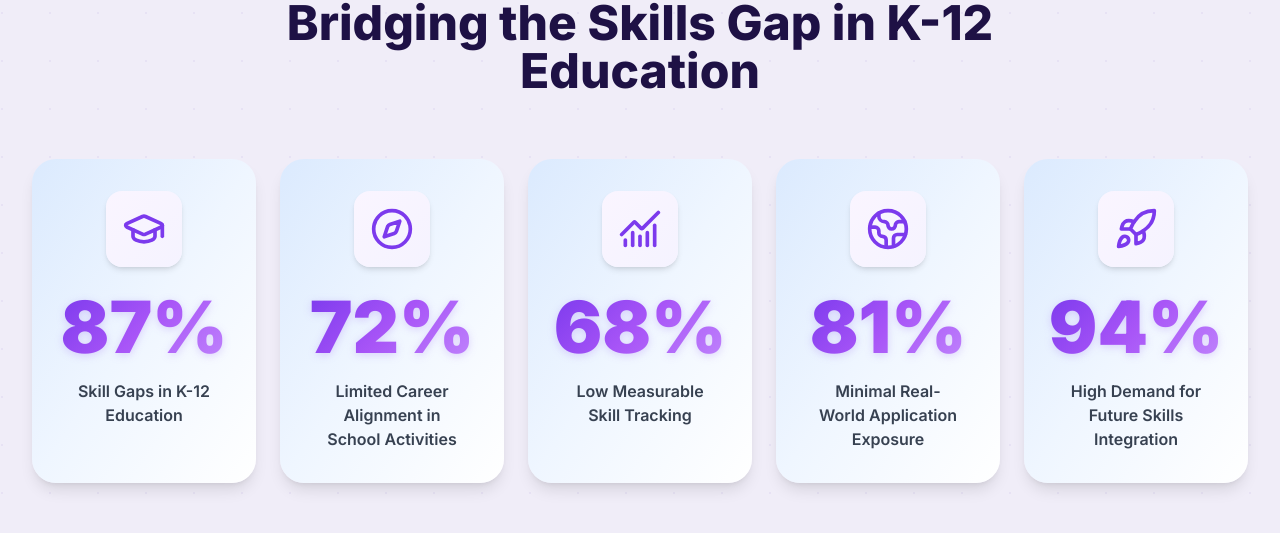
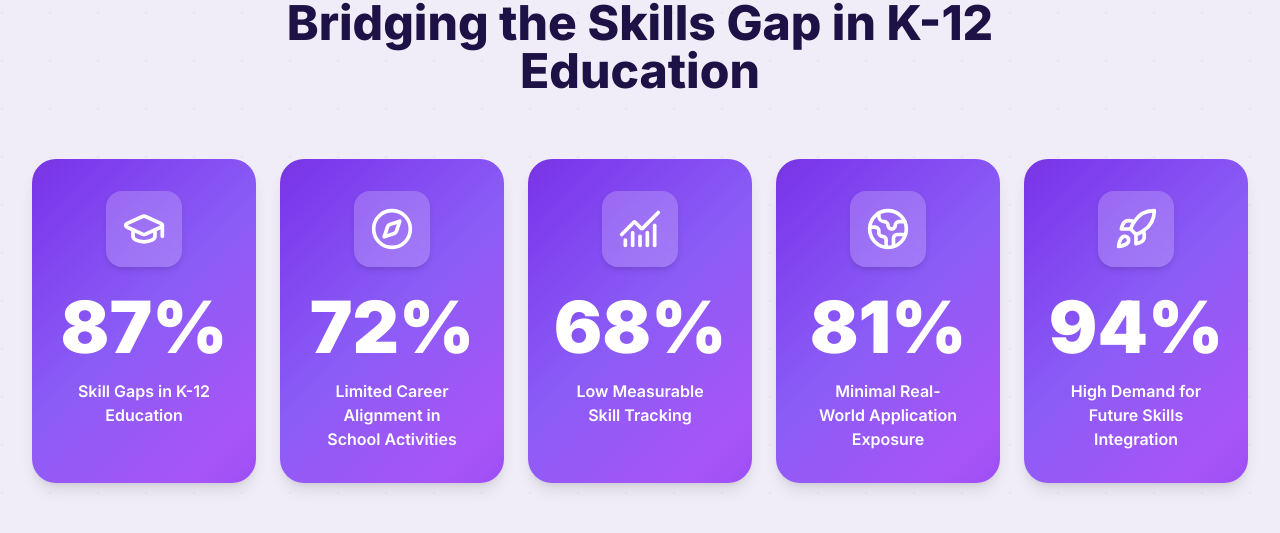
Before and after one commit to YogeshJat8965/skillzza-club, a React (Vite) app in the folder skillzza-club/: page / in a window 1280 px wide. Shown: the part 2062-2595 px from the top of the page. Built offline with nearby package versions, Linux system fonts and the light colour scheme.

Commit message:
adding motion gradient

```diff
--- a/skillzza-club/src/components/Challenge.jsx
+++ b/skillzza-club/src/components/Challenge.jsx
@@ -5,14 +5,6 @@ import { GraduationCap, Compass, ChartNoAxesCombined, Globe2, Rocket } from 'luc
 import { challenge } from '../data/content';
 
 const icons = [GraduationCap, Compass, ChartNoAxesCombined, Globe2, Rocket];
-
-const gradients = [
-  'linear-gradient(to bottom right, #DBEAFE, #EFF6FF, #FFFFFF)',
-  'linear-gradient(to bottom right, #DBEAFE, #EFF6FF, #FFFFFF)',
-  'linear-gradient(to bottom right, #DBEAFE, #EFF6FF, #FFFFFF)',
-  'linear-gradient(to bottom right, #DBEAFE, #EFF6FF, #FFFFFF)',
-  'linear-gradient(to bottom right, #DBEAFE, #EFF6FF, #FFFFFF)'
-];
 
 const AnimatedCounter = ({ value, inView }) => {
   const [count, setCount] = useState(0);
@@ -56,6 +48,26 @@ const Challenge = () => {
 
   return (
     <section className="relative py-8 lg:py-16 bg-[#F0EDF8]" ref={ref}>
+      {/* CSS Animation for moving gradient */}
+      <style>{`
+        @keyframes gradient-shift {
+          0% {
+            background-position: 0% 50%;
+          }
+          50% {
+            background-position: 100% 50%;
+          }
+          100% {
+            background-position: 0% 50%;
+          }
+        }
+        .animated-gradient {
+          background: linear-gradient(135deg, #6B21A8, #7C3AED, #8B5CF6, #A855F7, #7C3AED, #6B21A8);
+          background-size: 200% 200%;
+          animation: gradient-shift 8s ease infinite;
+        }
+      `}</style>
+
       {/* Subtle background pattern */}
       <div className="absolute inset-0 opacity-20" style={{
         backgroundImage: 'radial-gradient(circle at 2px 2px, #C4B5E2 1px, transparent 0)',
@@ -108,41 +120,33 @@ const Challenge = () => {
                 {/* Subtle gradient border on hover */}
                 <div className="absolute -inset-[1px] bg-gradient-to-br from-purple-500 via-violet-500 to-fuchsia-500 rounded-3xl opacity-0 group-hover:opacity-100 transition-opacity duration-500" />
 
-                {/* Card with Gradient Background */}
+                {/* Card with Animated Gradient Background */}
                 <div
-                  className="relative rounded-3xl p-8 shadow-lg hover:shadow-2xl transition-all duration-500 h-full"
-                  style={{ background: gradients[i] }}
+                  className="relative rounded-3xl p-8 shadow-lg hover:shadow-2xl transition-all duration-500 h-full animated-gradient overflow-hidden"
                 >
 
                   {/* Subtle gradient overlay on hover */}
-                  <div className="absolute inset-0 bg-gradient-to-br from-purple-50/50 to-pink-50/30 rounded-3xl opacity-0 group-hover:opacity-100 transition-opacity duration-500" />
+                  <div className="absolute inset-0 bg-gradient-to-br from-white/10 to-purple-400/20 rounded-3xl opacity-0 group-hover:opacity-100 transition-opacity duration-500" />
 
                   {/* Content */}
                   <div className="relative z-10 flex flex-col items-center text-center">
 
                     {/* Icon with white background */}
                     <div className="mb-6">
-                      <div className="bg-gradient-to-br from-purple-50 to-violet-50 rounded-2xl p-4 shadow-md">
-                        <Icon size={44} className="text-[#7C3AED]" strokeWidth={2} />
+                      <div className="bg-white/20 backdrop-blur-sm rounded-2xl p-4 shadow-md">
+                        <Icon size={44} className="text-white" strokeWidth={2} />
                       </div>
                     </div>
 
-                    {/* Counter with gradient text */}
+                    {/* Counter with white text */}
                     <motion.div
-                      className="text-6xl lg:text-7xl font-black mb-4"
-                      style={{
-                        background: 'linear-gradient(135deg, #7C3AED 0%, #A855F7 50%, #C084FC 100%)',
-                        WebkitBackgroundClip: 'text',
-                        backgroundClip: 'text',
-                        WebkitTextFillColor: 'transparent',
-                        filter: 'drop-shadow(0 2px 4px rgba(124, 58, 237, 0.2))'
-                      }}
+                      className="text-6xl lg:text-7xl font-black mb-4 text-white"
                     >
                       <AnimatedCounter value={stat.value} inView={inView} />
                     </motion.div>
 
                     {/* Title */}
-                    <p className="text-gray-700 font-semibold text-sm lg:text-base leading-tight px-2">
+                    <p className="text-white font-semibold text-sm lg:text-base leading-tight px-2">
                       {stat.title}
                     </p>
                   </div>
```
